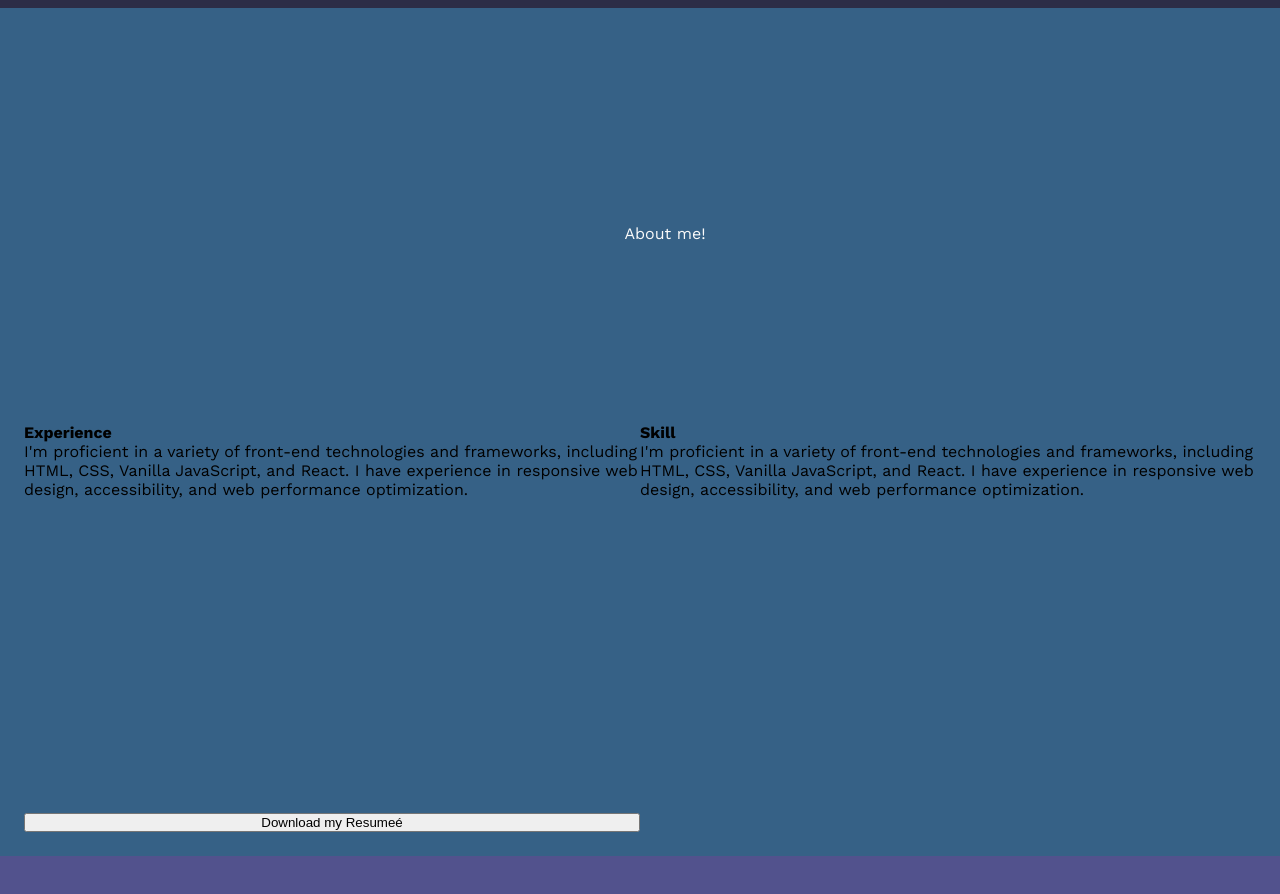
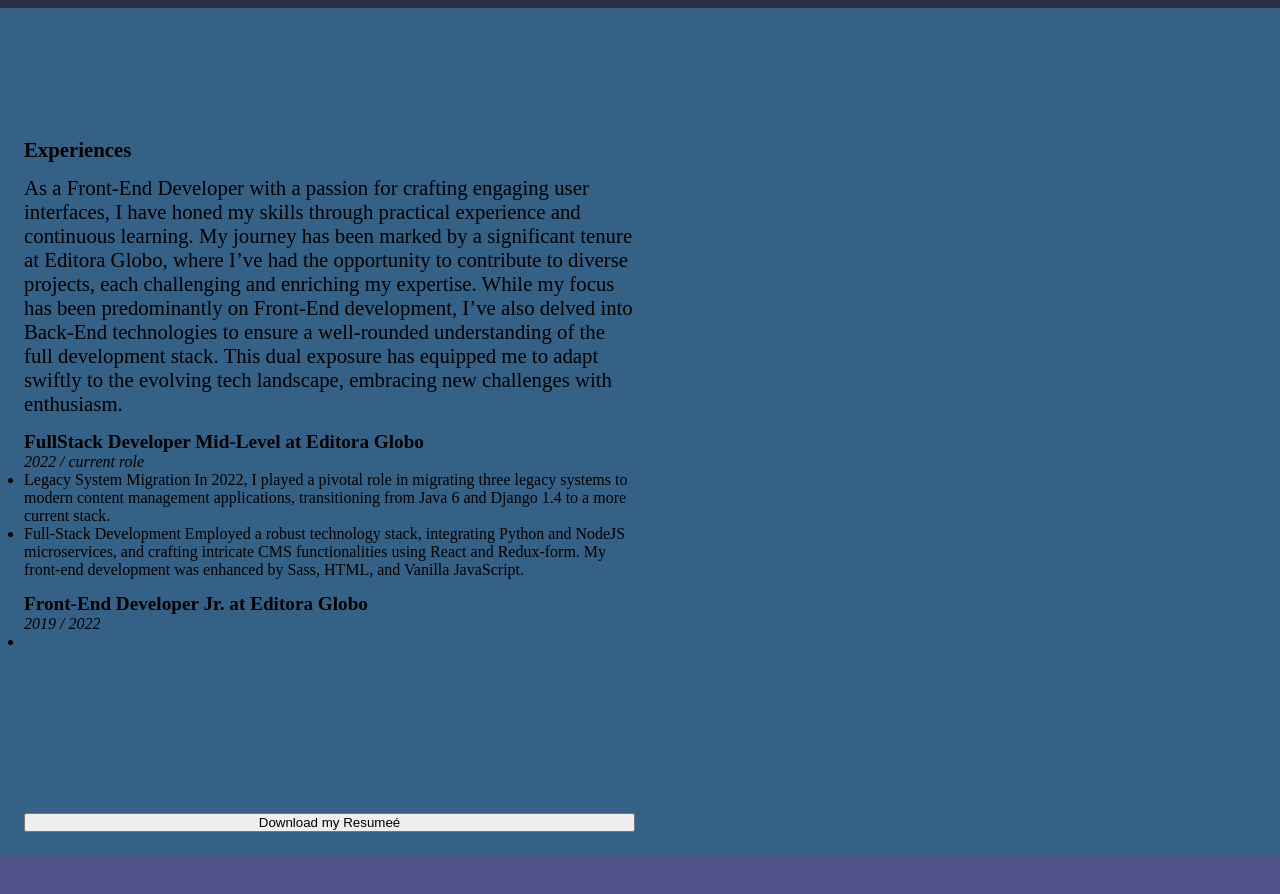
Before and after one commit to andrecrjr/ACJRhub, a Next.js app: page / in a window 1280 px wide. Shown: the part 840-1734 px from the top of the page. Built offline with nearby package versions, Linux system fonts and the light colour scheme.

Commit message:
- init new experiences page

```diff
--- /dev/null
+++ b/components/Pages/AboutMe/Experience/Experience.style.tsx
@@ -0,0 +1,25 @@
+import styled from "styled-components";
+
+
+export const ExperienceSection = styled.section`
+    width:"100%";
+    font-family: serif;
+
+    .experience__description{
+        font-size: 1.3rem;
+
+    }
+
+    .experience__section{
+        margin-top:0.9rem;
+        h5{
+            font-size: 1.2rem;
+        }
+    }
+`
+
+export const ExperienceTitle = styled.h4`
+    margin-bottom:0.9rem;
+    font-size: 1.3rem;
+
+`
--- a/components/Pages/AboutMe/Experience/index.tsx
+++ b/components/Pages/AboutMe/Experience/index.tsx
@@ -0,0 +1,32 @@
+import React from "react";
+import { ExperienceSection, ExperienceTitle } from "./Experience.style";
+
+type Props = {};
+
+const Experience = (props: Props) => {
+  return <ExperienceSection>
+    <ExperienceTitle>Experiences</ExperienceTitle>
+
+    <p className="experience__description">
+      As a Front-End Developer with a passion for crafting engaging user interfaces, I have honed my skills through practical experience and continuous learning. My journey has been marked by a significant tenure at Editora Globo, where I’ve had the opportunity to contribute to diverse projects, each challenging and enriching my expertise.
+      While my focus has been predominantly on Front-End development, I’ve also delved into Back-End technologies to ensure a well-rounded understanding of the full development stack. This dual exposure has equipped me to adapt swiftly to the evolving tech landscape, embracing new challenges with enthusiasm.
+    </p>
+    <section className="experience__section">
+      <h5>FullStack Developer Mid-Level at Editora Globo</h5>
+      <i>2022 / current role</i>
+      <ul>
+        <li>Legacy System Migration In 2022, I played a pivotal role in migrating three legacy systems to modern content management applications, transitioning from Java 6 and Django 1.4 to a more current stack.</li>
+        <li>Full-Stack Development Employed a robust technology stack, integrating Python and NodeJS microservices, and crafting intricate CMS functionalities using React and Redux-form. My front-end development was enhanced by Sass, HTML, and Vanilla JavaScript.</li>
+      </ul>
+    </section>
+    <section className="experience__section">
+      <h5>Front-End Developer Jr. at Editora Globo</h5>
+      <i>2019 / 2022</i>
+      <ul>
+        <li></li>
+      </ul>
+    </section>
+  </ExperienceSection>;
+};
+
+export default Experience
--- a/components/Pages/AboutMe/Skill/index.tsx
+++ b/components/Pages/AboutMe/Skill/index.tsx
@@ -0,0 +1,13 @@
+import React from "react";
+
+type Props = {};
+
+const Skill = (props: Props) => {
+  return <section data-aos="fade-up">
+            <h4>Skill</h4>
+            <p>I'm proficient in a variety of front-end technologies and frameworks, including HTML, CSS, Vanilla JavaScript, and React.
+            I have experience in responsive web design, accessibility, and web performance optimization.</p>
+        </section>;
+};
+
+export default Skill
--- a/components/Pages/AboutMe/index.tsx
+++ b/components/Pages/AboutMe/index.tsx
@@ -5,23 +5,17 @@ import {
 	AboutMePresentationContainer
 } from './style';
 import Aboutme from './AboutMe.json';
+import Skill from './Skill';
+import Experience from './Experience';
 
 export const AboutMe = () => {
 	return (
 		<AboutMeContainer id="about-me">
-			<AboutMePresentationContainer>
+			<AboutMePresentationContainer data-aos="fade-up">
 				<AboutMePresentation className="title">About me!</AboutMePresentation>
 			</AboutMePresentationContainer>
-			<section>
-				<h4>Experience</h4>
-				<p>I'm proficient in a variety of front-end technologies and frameworks, including HTML, CSS, Vanilla JavaScript, and React.
-				I have experience in responsive web design, accessibility, and web performance optimization.</p>
-			</section>
-			<section>
-				<h4>Skill</h4>
-				<p>I'm proficient in a variety of front-end technologies and frameworks, including HTML, CSS, Vanilla JavaScript, and React.
-				I have experience in responsive web design, accessibility, and web performance optimization.</p>
-			</section>
+			<Experience/>
+			<Skill />
 			<button>
 				Download my Resumeé
 			</button>
--- a/components/Pages/AboutMe/style.tsx
+++ b/components/Pages/AboutMe/style.tsx
@@ -5,15 +5,17 @@ import { Presentation } from '../styles';
 export const AboutMeContainer = styled(Container)`
 	background: #366186;
 	overflow: hidden;
-	display:grid;
-	grid-template-rows: 1fr 1fr;
-	grid-template-columns: 1fr 1fr;
-`;
+	@media screen and (min-width:768px) {
+		display:grid;
+		grid-template-columns: 1fr 1fr;
+		grid-template-rows: auto 1fr auto;
+		gap: 10px;
+	}
+	`;
 
 export const AboutMePresentation = styled(Presentation)`
 	margin-bottom: 2rem;
 	position: relative;
-	padding-left: 50px;
 	&:not(.title) {
 		margin-bottom: 5rem;
 		max-width: 768px;
@@ -42,4 +44,6 @@ export const AboutMePresentation = styled(Presentation)`
 export const AboutMePresentationContainer = styled(PresentationContainer)`
 	grid-column-start: 1;
 	grid-column-end:  span 2;
+	justify-content: unset;
+	height:fit-content;
 `;
--- a/components/Pages/MainPage/index.tsx
+++ b/components/Pages/MainPage/index.tsx
@@ -33,12 +33,6 @@ export default function MainPage({}): ReactElement {
 							</li>
 							<li>
 								<SocialNetwork
-									socialNetworkHref={'twitter.com/acjuni0r'}
-									socialNetworkName={'twitter'}
-								/>
-							</li>
-							<li>
-								<SocialNetwork
 									socialNetworkHref={'github.com/andrecrjr'}
 									socialNetworkName={'github'}
 								/>
--- a/components/Pages/Portfolio/Portfolio.json
+++ b/components/Pages/Portfolio/Portfolio.json
@@ -5,6 +5,7 @@
         "projectDescription":"",
         "projectTags":["NextJS","Typescript", "Rest API"],
         "projectURL":"https://spotiflex.vercel.app/",
+        "githubUrl":"",
         "inProgress":true
     },
     {
@@ -13,6 +14,7 @@
         "projectDescription":"",
         "projectTags":["React","Javascript","Apollo Graphql", "Vite"],
         "projectURL":"https://animebonds.surge.sh/",
+        "githubUrl":"",
         "inProgress":true
     },{
         "projectName":"Coineko",
@@ -20,6 +22,7 @@
         "projectDescription":"",
         "projectTags":["React","Javascript","Rest API", "Vite"],
         "projectURL":"https://coineko.surge.sh/",
+        "githubUrl":"",
         "inProgress":true
     }
 ]
--- a/components/Pages/Portfolio/style.tsx
+++ b/components/Pages/Portfolio/style.tsx
@@ -49,10 +49,9 @@ export const PortfolioItem = styled.a`
 	margin-bottom: 25px;
 	align-self: center;
 	border-radius: 8%;
-	box-shadow: #333333 0px 3px 14px -4px;
+	box-shadow: #2e2e2e 0px 3px 14px -8px;
 	text-decoration: none;
 	display: grid;
-	background: #21174e;
 	transition: transform 100ms linear;
 	&:hover {
 		transform: scale(1.1) !important;
```
